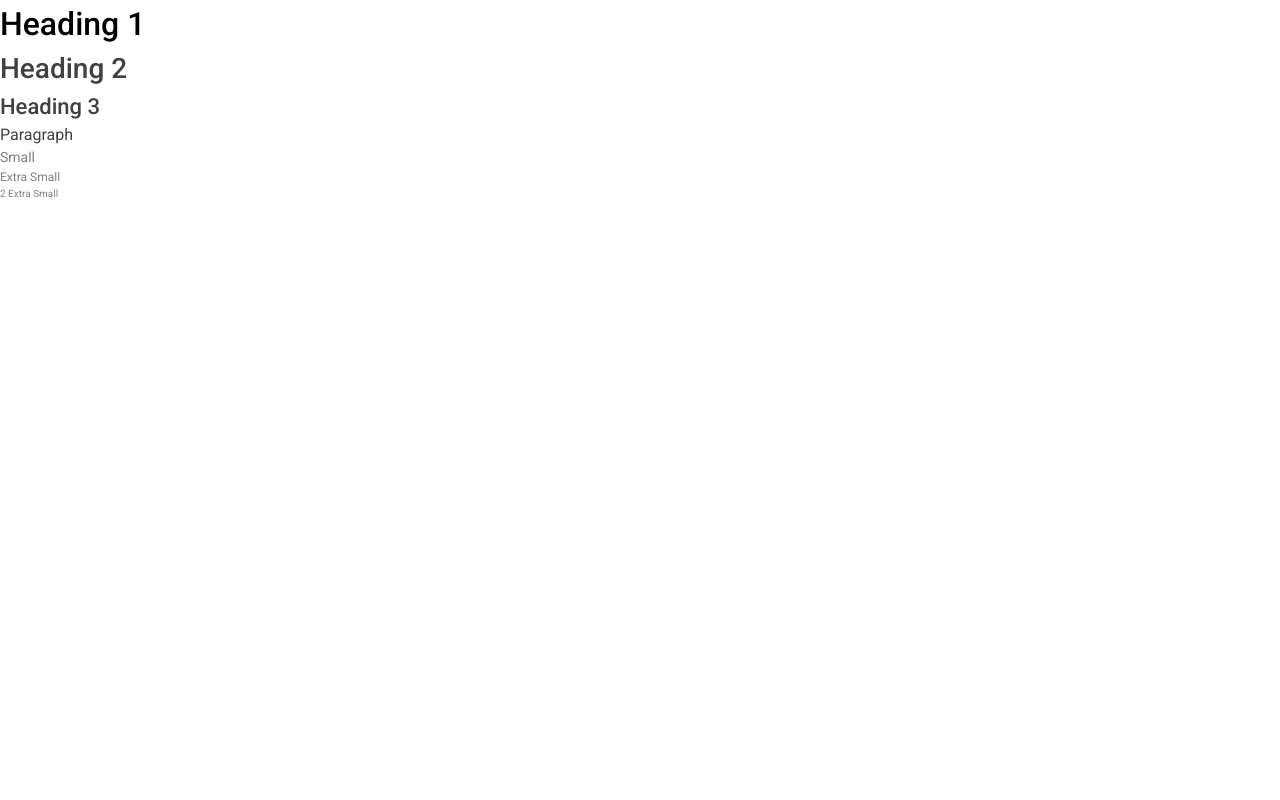
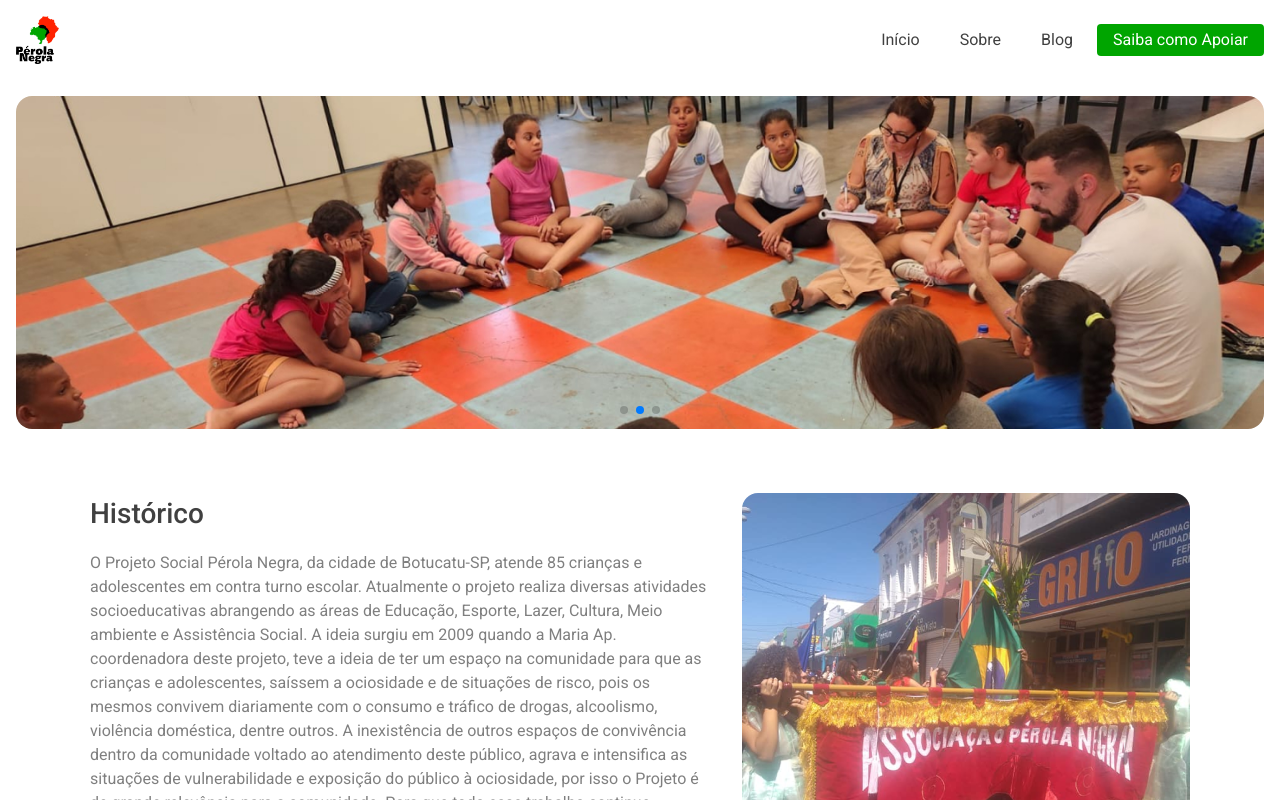
Before and after one commit to projeto-perola-negra/front-v1, a React (Vite) app: page / in a window 1280 px wide. Shown: the top 800 px of the page. Built offline with nearby package versions, Linux system fonts and the light colour scheme.

Commit message:
fix: pass home page on App component

```diff
--- a/src/App.tsx
+++ b/src/App.tsx
@@ -1,19 +1,7 @@
-import Heading from "./components/Heading";
-import Text from "./components/Text";
+import HomePage from "./pages/HomePage";
 
 function App() {
-  return (
-    <>
-      <Heading variant="h1">Heading 1</Heading>
-      <Heading variant="h2">Heading 2</Heading>
-      <Heading variant="h3">Heading 3</Heading>
-
-      <Text size="paragraph">Paragraph</Text>
-      <Text size="small">Small</Text>
-      <Text size="xs">Extra Small</Text>
-      <Text size="2xs">2 Extra Small</Text>
-    </>
-  );
+  return <HomePage />;
 }
 
 export default App;
```
